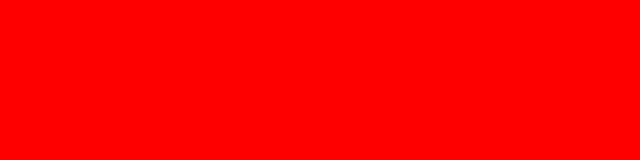
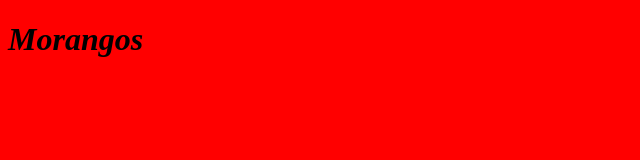
Before and after one commit to Le2006faria/morangos, a plain HTML site: page ondex.html in a window 1280 px wide. Shown: the whole page, without its empty margins (0-640 px from the left). Drawn offline with Linux system fonts and the light colour scheme.

Commit message:
adicionando um título ao documento

```diff
--- a/estilo.css
+++ b/estilo.css
@@ -1,3 +1,7 @@
 body {
     background-color: red;
 }
+h1{
+    color: black;
+    font-style: oblique;
+}
--- a/ondex.html
+++ b/ondex.html
@@ -7,6 +7,7 @@
     <link rel="stylesheet" href="estilo.css">
 </head>
 <body>
+    <h1>Morangos</h1>
 
 </body>
 </html>
```
